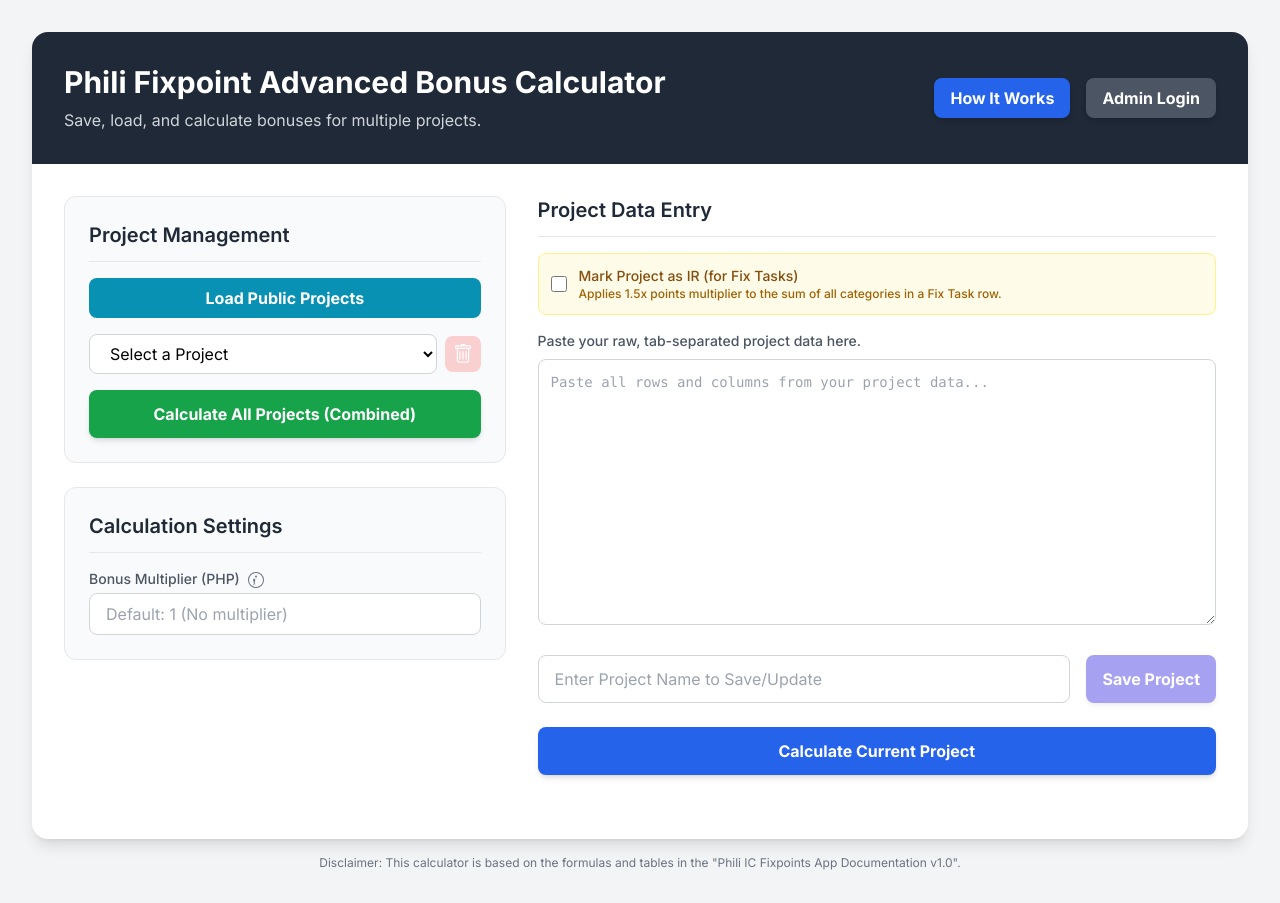
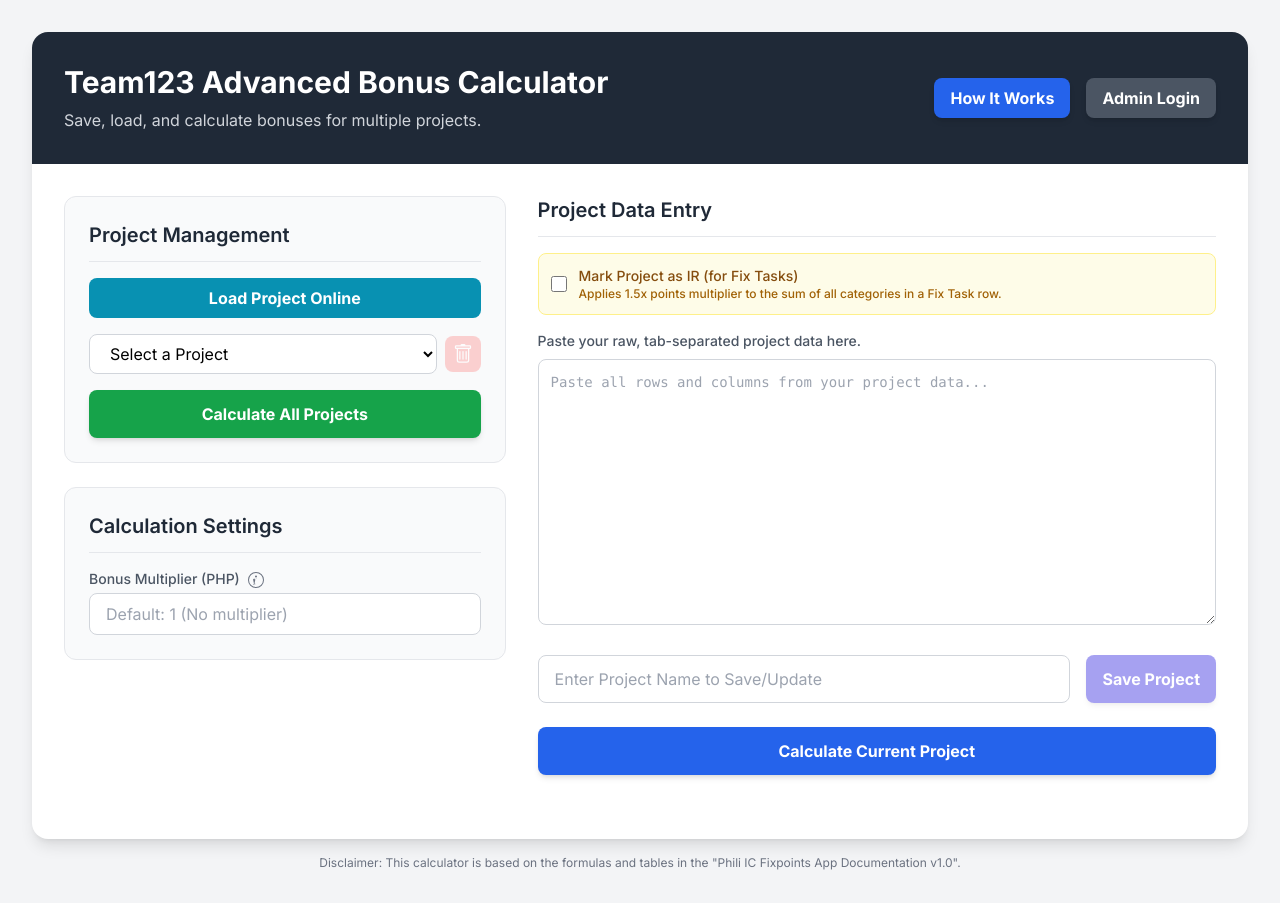
Before and after one commit to jvteam123/jvteam123.github.io, a plain HTML site: page qbase.html in a window 1280 px wide. Drawn offline with nearby package versions, Linux system fonts and the light colour scheme.

Commit message:
Update qbase.html

```diff
--- a/qbase.html
+++ b/qbase.html
@@ -3,7 +3,7 @@
 <head>
     <meta charset="UTF-8">
     <meta name="viewport" content="width=device-width, initial-scale=1.0">
-    <title>Phili Fixpoint Advanced Bonus Calculator</title>
+    <title>Team123 Advanced Bonus Calculator</title>
     <script src="https://cdn.tailwindcss.com"></script>
     <link href="https://fonts.googleapis.com/css2?family=Inter:wght@400;500;600;700&display=swap" rel="stylesheet">
     <script src="https://cdnjs.cloudflare.com/ajax/libs/pako/2.1.0/pako.min.js"></script>
@@ -85,7 +85,7 @@
         <div class="bg-white rounded-2xl shadow-lg overflow-hidden">
             <div class="p-6 md:p-8 bg-gray-800 text-white flex justify-between items-center">
                 <div>
-                    <h1 class="text-2xl md:text-3xl font-bold">Phili Fixpoint Advanced Bonus Calculator</h1>
+                    <h1 class="text-2xl md:text-3xl font-bold">Team123 Advanced Bonus Calculator</h1>
                     <p class="mt-2 text-gray-300">Save, load, and calculate bonuses for multiple projects.</p>
                 </div>
                  <div class="flex gap-4">
@@ -102,7 +102,7 @@
                         <h2 class="text-xl font-semibold text-gray-800 border-b pb-3 mb-4">Project Management</h2>
                         <div class="mb-4">
                              <button id="load-public-projects-btn" class="w-full bg-cyan-600 text-white font-bold py-2 px-3 rounded-lg hover:bg-cyan-700 transition-colors">
-                                Load Public Projects
+                                Load Project Online
                             </button>
                         </div>
                          <div class="flex items-center gap-2">
@@ -114,7 +114,7 @@
                              </button>
                         </div>
                         <div class="mt-4">
-                            <button id="calculate-all-btn" class="w-full bg-green-600 text-white font-bold py-3 px-4 rounded-lg hover:bg-green-700 transition-colors duration-300 shadow-md">Calculate All Projects (Combined)</button>
+                            <button id="calculate-all-btn" class="w-full bg-green-600 text-white font-bold py-3 px-4 rounded-lg hover:bg-green-700 transition-colors duration-300 shadow-md">Calculate All Projects</button>
                         </div>
                     </div>
                     <div class="bg-gray-50 p-6 rounded-xl border">
```
